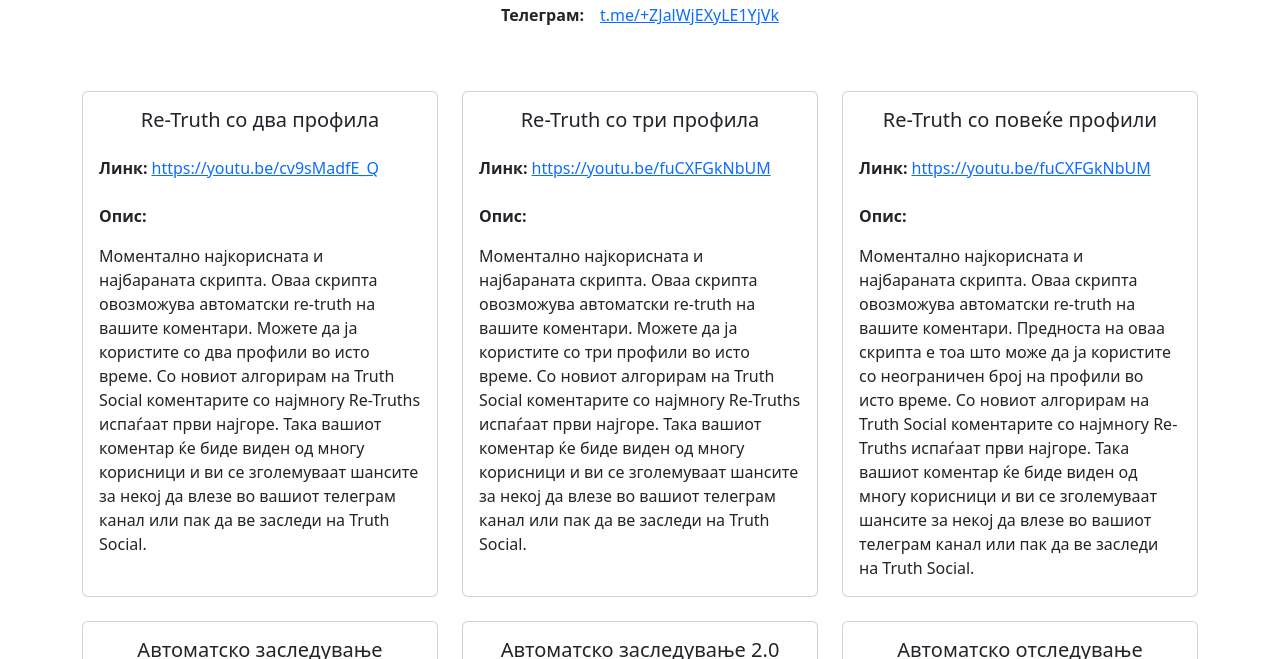
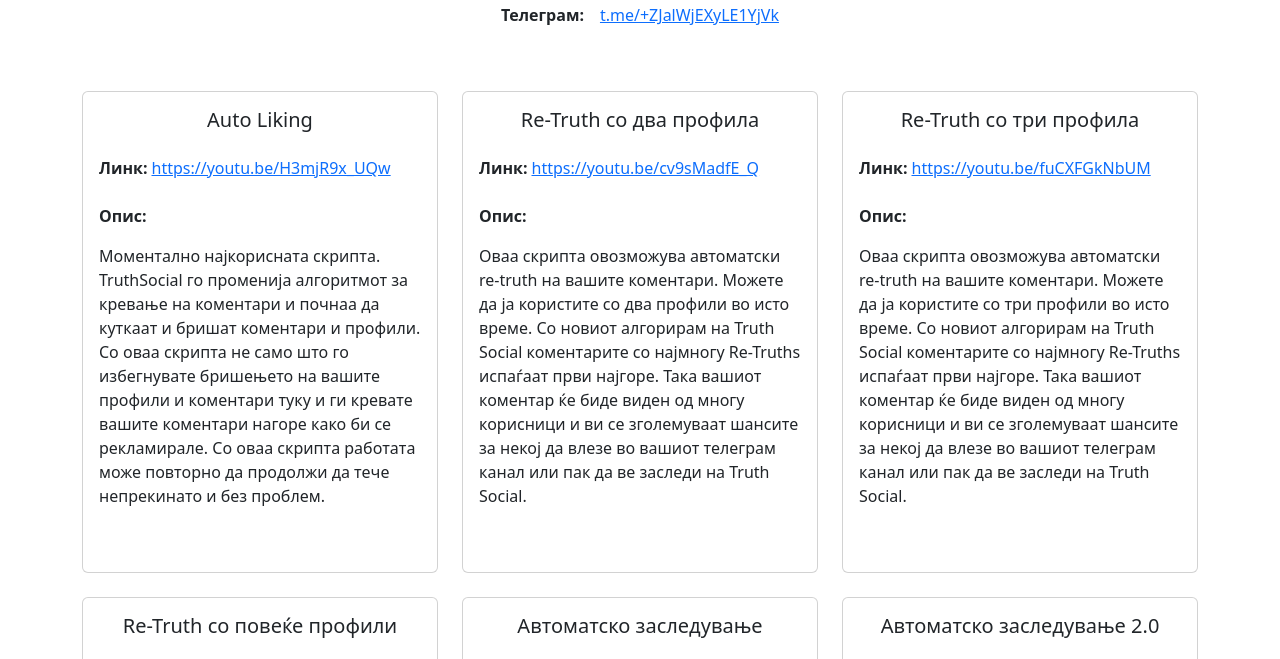
Before and after one commit to truth-scripts/TruthWeb, a plain HTML site: page index.html in a window 1280 px wide. Shown: the part 101-760 px from the top of the page. Drawn offline with nearby package versions, Linux system fonts and the light colour scheme.

Commit message:
Add files via upload
auto liking

```diff
--- a/index.html
+++ b/index.html
@@ -24,6 +24,23 @@
                 <div class="card card-custom">
                     <div class="card-body">
                         <div class="d-flex flex-column align-items-center">
+                            <h5 class="card-title text-center">Аuto Liking</h5>
+                        </div>
+                        <div class="d-flex mt-3">
+                            <p class="d-inline-block fw-bold">Линк: </p>
+                            <a href="https://youtu.be/H3mjR9x_UQw" target="_blank" class="card-link d-inline-block ms-1">https://youtu.be/H3mjR9x_UQw</a>
+                        </div>
+                        <div>
+                            <p class="d-inline-block fw-bold mt-2">Опис: </p>
+                            <p class="card-text">Моментално најкорисната скрипта. TruthSocial го променија алгоритмот за кревање на коментари и почнаа да куткаат и бришат коментари и профили. Со оваа скрипта не само што го избегнувате бришењето на вашите профили и коментари туку и ги кревате вашите коментари нагоре како би се рекламирале. Со оваа скрипта работата може повторно да продолжи да тече непрекинато и без проблем.</p>
+                        </div>
+                    </div>
+                </div>
+            </div>
+            <div class="col-md-4 mb-4">
+                <div class="card card-custom">
+                    <div class="card-body">
+                        <div class="d-flex flex-column align-items-center">
                             <h5 class="card-title text-center">Re-Truth со два профила</h5>
                         </div>
                         <div class="d-flex mt-3">
@@ -32,7 +49,7 @@
                         </div>
                         <div>
                             <p class="d-inline-block fw-bold mt-2">Опис: </p>
-                            <p class="card-text">Моментално најкорисната и најбараната скрипта. Оваа скрипта овозможува автоматски re-truth на вашите коментари. Можете да ја користите со два профили во исто време. Со новиот алгорирам на Truth Social коментарите со најмногу Re-Truths испаѓаат први најгоре. Така вашиот коментар ќе биде виден од многу корисници и ви се зголемуваат шансите за некој да влезе во вашиот телеграм канал или пак да ве заследи на Truth Social.</p>
+                            <p class="card-text">Оваа скрипта овозможува автоматски re-truth на вашите коментари. Можете да ја користите со два профили во исто време. Со новиот алгорирам на Truth Social коментарите со најмногу Re-Truths испаѓаат први најгоре. Така вашиот коментар ќе биде виден од многу корисници и ви се зголемуваат шансите за некој да влезе во вашиот телеграм канал или пак да ве заследи на Truth Social.</p>
                         </div>
                     </div>
                 </div>
@@ -49,7 +66,7 @@
                         </div>
                         <div>
                             <p class="d-inline-block fw-bold mt-2">Опис: </p>
-                            <p class="card-text">Моментално најкорисната и најбараната скрипта. Оваа скрипта овозможува автоматски re-truth на вашите коментари. Можете да ја користите со три профили во исто време. Со новиот алгорирам на Truth Social коментарите со најмногу Re-Truths испаѓаат први најгоре. Така вашиот коментар ќе биде виден од многу корисници и ви се зголемуваат шансите за некој да влезе во вашиот телеграм канал или пак да ве заследи на Truth Social.</p>
+                            <p class="card-text">Оваа скрипта овозможува автоматски re-truth на вашите коментари. Можете да ја користите со три профили во исто време. Со новиот алгорирам на Truth Social коментарите со најмногу Re-Truths испаѓаат први најгоре. Така вашиот коментар ќе биде виден од многу корисници и ви се зголемуваат шансите за некој да влезе во вашиот телеграм канал или пак да ве заследи на Truth Social.</p>
                         </div>
                     </div>
                 </div>
@@ -66,7 +83,7 @@
                         </div>
                         <div>
                             <p class="d-inline-block fw-bold mt-2">Опис: </p>
-                            <p class="card-text">Моментално најкорисната и најбараната скрипта. Оваа скрипта овозможува автоматски re-truth на вашите коментари. Предноста на оваа скрипта е тоа што може да ја користите со неограничен број на профили во исто време. Со новиот алгорирам на Truth Social коментарите со најмногу Re-Truths испаѓаат први најгоре. Така вашиот коментар ќе биде виден од многу корисници и ви се зголемуваат шансите за некој да влезе во вашиот телеграм канал или пак да ве заследи на Truth Social.</p>
+                            <p class="card-text">Оваа скрипта овозможува автоматски re-truth на вашите коментари. Предноста на оваа скрипта е тоа што може да ја користите со неограничен број на профили во исто време. Со новиот алгорирам на Truth Social коментарите со најмногу Re-Truths испаѓаат први најгоре. Така вашиот коментар ќе биде виден од многу корисници и ви се зголемуваат шансите за некој да влезе во вашиот телеграм канал или пак да ве заследи на Truth Social.</p>
                         </div>
                     </div>
                 </div>
```
